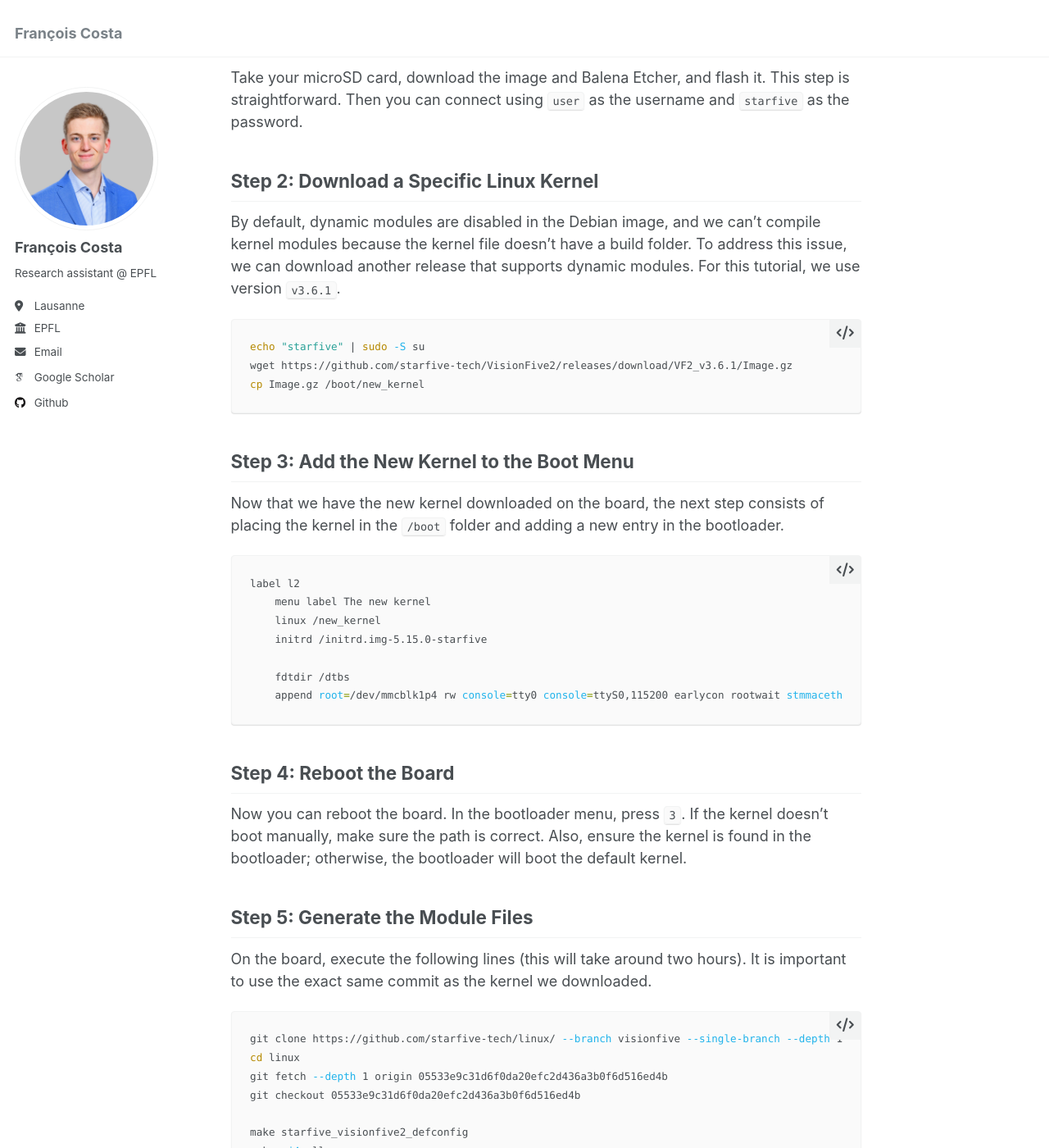
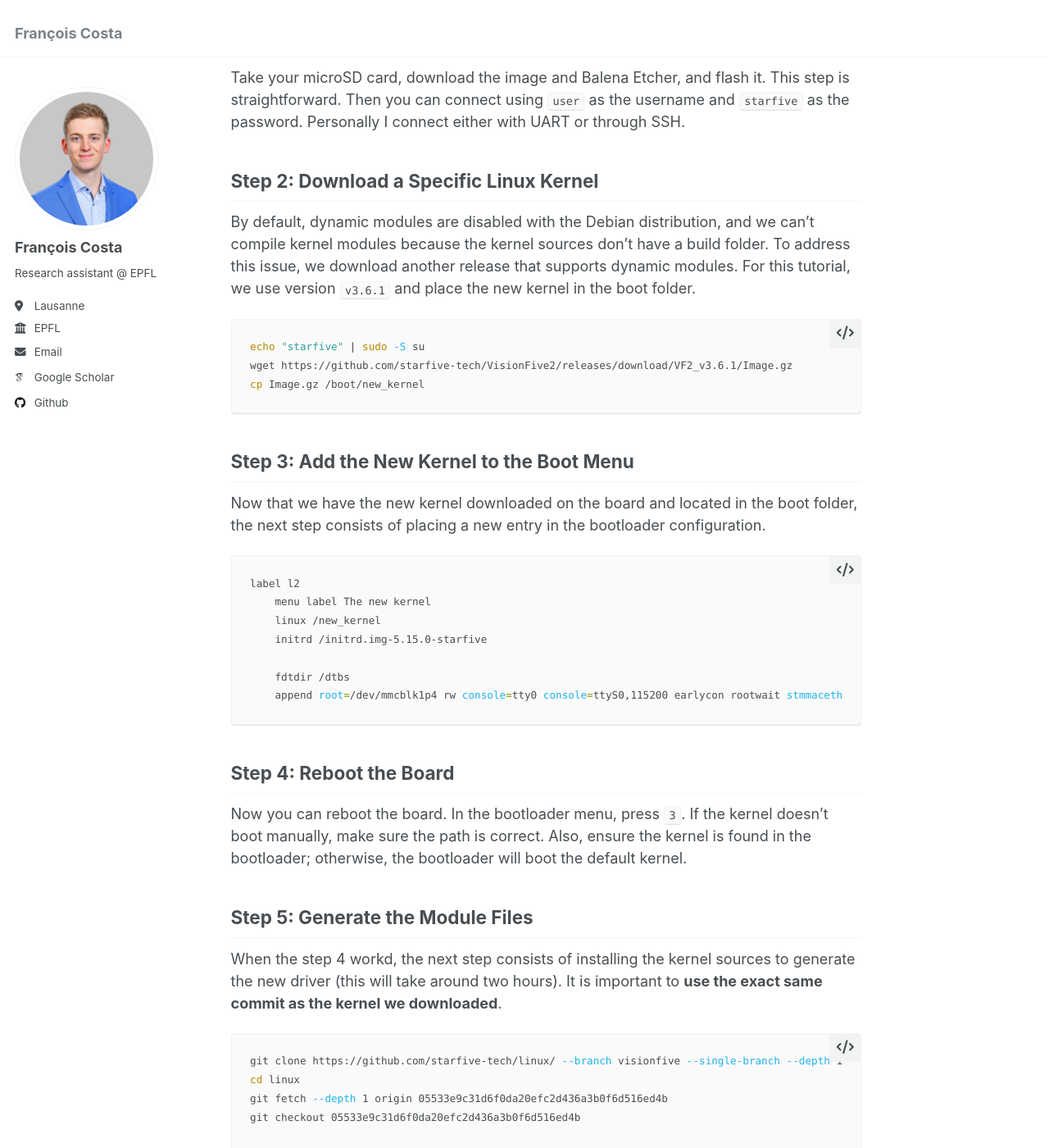
Before and after one commit to francois141/francois141.github.io, a Jekyll site: the page built from _posts/2009-10-01-driver-visionfive2.md, in a window 1280 px wide and 1400 px high, scrolled down 346 px. Shown: the whole window at 82% size. Built offline with Jekyll 4.4.1, drawn with Linux system fonts in a browser that asks for light colours; some web fonts are replaced.

Commit message:
improvements in the article

````diff
--- a/_posts/2009-10-01-driver-visionfive2.md
+++ b/_posts/2009-10-01-driver-visionfive2.md
@@ -12,11 +12,11 @@ In this article, we will see how to introduce a custom driver into the Linux ker
 
 ## Step 1: Set Up Debian on the VisionFive2 Board
 
-Take your microSD card, download the image and Balena Etcher, and flash it. This step is straightforward. Then you can connect using `user` as the username and `starfive` as the password.
+Take your microSD card, download the image and Balena Etcher, and flash it. This step is straightforward. Then you can connect using `user` as the username and `starfive` as the password. Personally I connect either with UART or through SSH.
 
 ## Step 2: Download a Specific Linux Kernel
 
-By default, dynamic modules are disabled in the Debian image, and we can't compile kernel modules because the kernel file doesn't have a build folder. To address this issue, we can download another release that supports dynamic modules. For this tutorial, we use version `v3.6.1`.
+By default, dynamic modules are disabled with the Debian distribution, and we can't compile kernel modules because the kernel sources don't have a build folder. To address this issue, we download another release that supports dynamic modules. For this tutorial, we use version `v3.6.1` and place the new kernel in the boot folder.
 
 ```bash
 echo "starfive" | sudo -S su
@@ -26,7 +26,7 @@ cp Image.gz /boot/new_kernel
 
 ## Step 3: Add the New Kernel to the Boot Menu
 
-Now that we have the new kernel downloaded on the board, the next step consists of placing the kernel in the `/boot` folder and adding a new entry in the bootloader.
+Now that we have the new kernel downloaded on the board and located in the boot folder, the next step consists of placing a new entry in the bootloader configuration.
 
 ```bash
 label l2
@@ -44,7 +44,7 @@ Now you can reboot the board. In the bootloader menu, press `3`. If the kernel d
 
 ## Step 5: Generate the Module Files
 
-On the board, execute the following lines (this will take around two hours). It is important to use the exact same commit as the kernel we downloaded.
+When the step 4 workd, the next step consists of installing the kernel sources to generate the new driver (this will take around two hours). It is important to **use the exact same commit as the kernel we downloaded**.
 
 ```bash
 git clone https://github.com/starfive-tech/linux/ --branch visionfive --single-branch --depth 1
````
